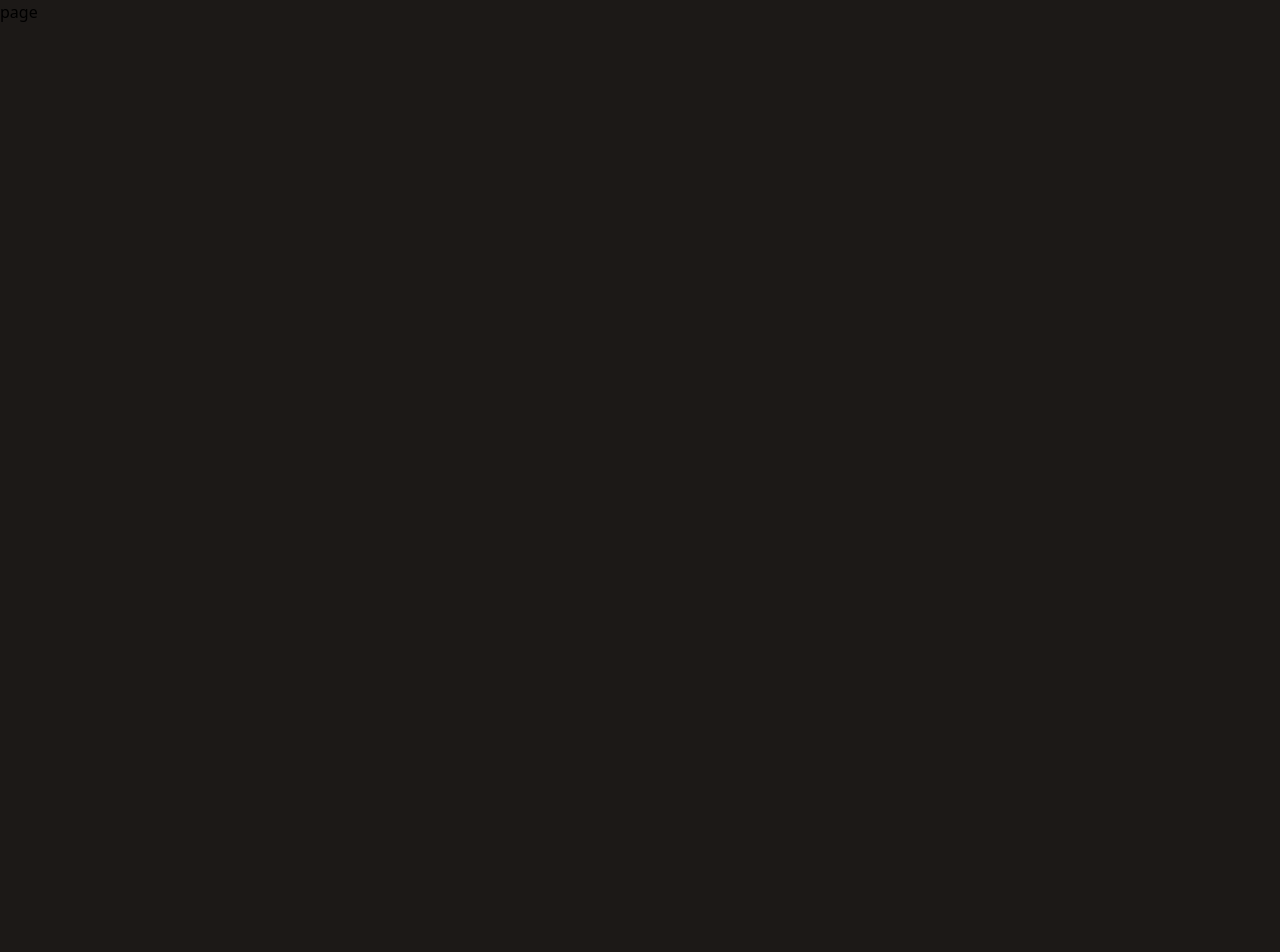
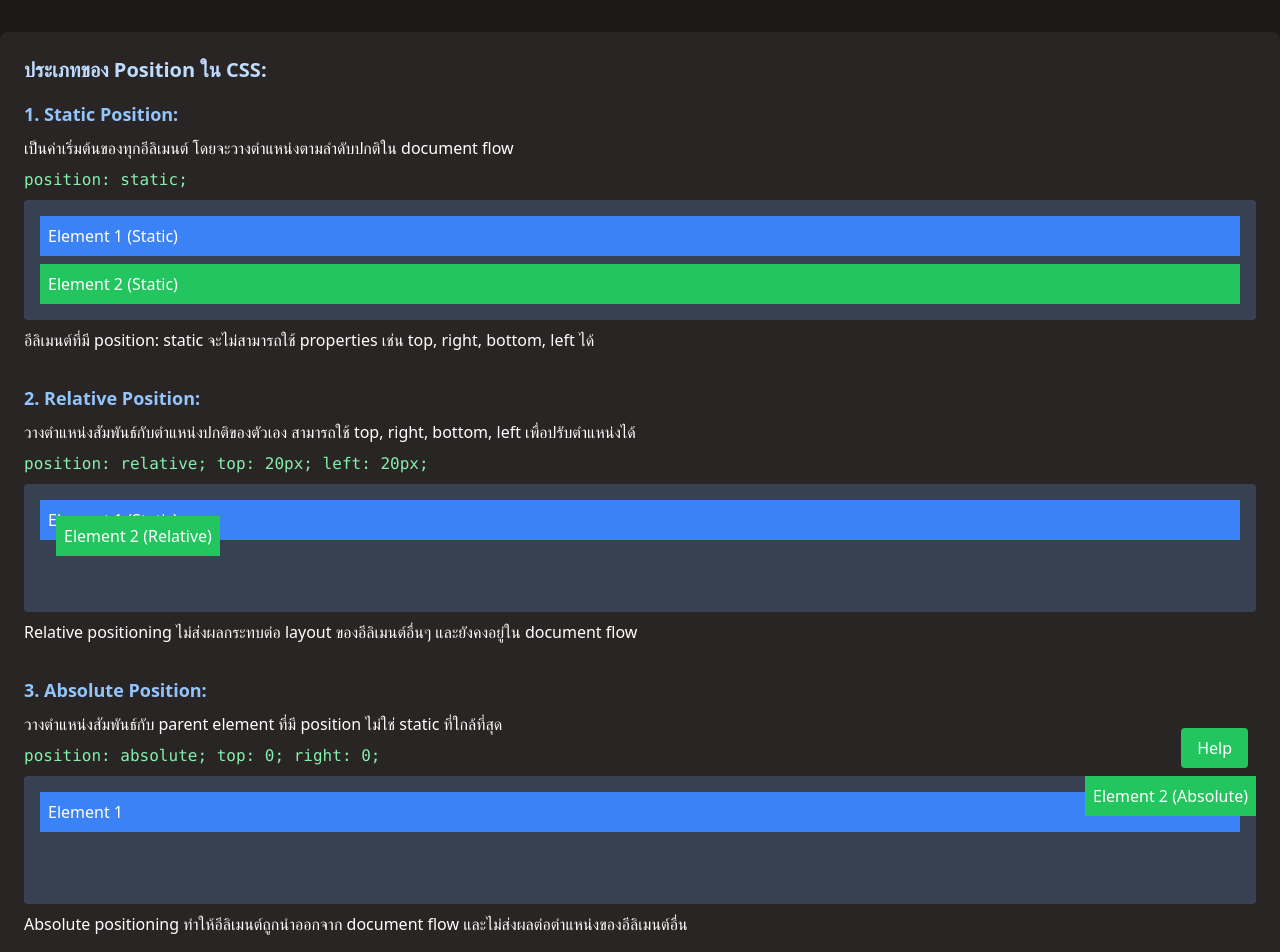
Before and after one commit to Chanawin-kmpn/css-reviews, a Next.js app: page /layout/positioning in a window 1280 px wide. Shown: the top 952 px of the page. Before the commit the page ends 800 px from the top, so only its background shows below. Built offline with nearby package versions, Linux system fonts and the light colour scheme.

Commit message:
add: add position page content;

```diff
--- a/app/layout/positioning/page.tsx
+++ b/app/layout/positioning/page.tsx
@@ -1,7 +1,161 @@
 import React from "react";
 
-const page = () => {
-  return <div>page</div>;
+const PositionExamplesDetailed = () => {
+  return (
+    <div className="mt-8 rounded-lg bg-stone-800 p-6 text-white shadow-md">
+      <h3 className="mb-4 text-xl font-semibold text-blue-200">
+        ประเภทของ Position ใน CSS:
+      </h3>
+
+      {/* Static Position */}
+      <div className="mb-8">
+        <h4 className="mb-2 text-lg font-semibold text-blue-300">
+          1. Static Position:
+        </h4>
+        <p className="mb-2">
+          เป็นค่าเริ่มต้นของทุกอีลิเมนต์ โดยจะวางตำแหน่งตามลำดับปกติใน document
+          flow
+        </p>
+        <code className="mb-2 block text-green-300">position: static;</code>
+        <div className="rounded bg-gray-700 p-4">
+          <div className="mb-2 bg-blue-500 p-2">Element 1 (Static)</div>
+          <div className="bg-green-500 p-2">Element 2 (Static)</div>
+        </div>
+        <p className="mt-2">
+          อีลิเมนต์ที่มี position: static จะไม่สามารถใช้ properties เช่น top,
+          right, bottom, left ได้
+        </p>
+      </div>
+
+      {/* Relative Position */}
+      <div className="mb-8">
+        <h4 className="mb-2 text-lg font-semibold text-blue-300">
+          2. Relative Position:
+        </h4>
+        <p className="mb-2">
+          วางตำแหน่งสัมพันธ์กับตำแหน่งปกติของตัวเอง สามารถใช้ top, right,
+          bottom, left เพื่อปรับตำแหน่งได้
+        </p>
+        <code className="mb-2 block text-green-300">
+          {`position: relative;
+top: 20px;
+left: 20px;`}
+        </code>
+        <div className="relative h-32 rounded bg-gray-700 p-4">
+          <div className="mb-2 bg-blue-500 p-2">Element 1 (Static)</div>
+          <div className="absolute left-8 top-8 bg-green-500 p-2">
+            Element 2 (Relative)
+          </div>
+        </div>
+        <p className="mt-2">
+          Relative positioning ไม่ส่งผลกระทบต่อ layout ของอีลิเมนต์อื่นๆ
+          และยังคงอยู่ใน document flow
+        </p>
+      </div>
+
+      {/* Absolute Position */}
+      <div className="mb-8">
+        <h4 className="mb-2 text-lg font-semibold text-blue-300">
+          3. Absolute Position:
+        </h4>
+        <p className="mb-2">
+          วางตำแหน่งสัมพันธ์กับ parent element ที่มี position ไม่ใช่ static
+          ที่ใกล้ที่สุด
+        </p>
+        <code className="mb-2 block text-green-300">
+          {`position: absolute;
+top: 0;
+right: 0;`}
+        </code>
+        <div className="relative h-32 rounded bg-gray-700 p-4">
+          <div className="mb-2 bg-blue-500 p-2">Element 1</div>
+          <div className="absolute right-0 top-0 bg-green-500 p-2">
+            Element 2 (Absolute)
+          </div>
+        </div>
+        <p className="mt-2">
+          Absolute positioning ทำให้อีลิเมนต์ถูกนำออกจาก document flow
+          และไม่ส่งผลต่อตำแหน่งของอีลิเมนต์อื่น
+        </p>
+      </div>
+
+      {/* Fixed Position */}
+      <div className="mb-8">
+        <h4 className="mb-2 text-lg font-semibold text-blue-300">
+          4. Fixed Position:
+        </h4>
+        <p className="mb-2">
+          วางตำแหน่งสัมพันธ์กับ viewport ไม่เปลี่ยนตำแหน่งเมื่อเลื่อนหน้าจอ
+        </p>
+        <code className="mb-2 block text-green-300">
+          {`position: fixed;
+bottom: 20px;
+right: 20px;`}
+        </code>
+        <div className="relative h-48 overflow-auto rounded bg-gray-700 p-4">
+          <div className="h-96 bg-gray-600 p-4">
+            <p className="mb-4">เนื้อหาที่สามารถเลื่อนได้...</p>
+            <p className="mb-4">ลองเลื่อนดูและสังเกตปุ่ม Help</p>
+            <p>เนื้อหาเพิ่มเติม...</p>
+            <button className="fixed bottom-8 right-8 rounded bg-green-500 px-4 py-2 text-white">
+              Help
+            </button>
+          </div>
+        </div>
+        <p className="mt-2">
+          Fixed positioning
+          เหมาะสำหรับอีลิเมนต์ที่ต้องการให้อยู่ในตำแหน่งเดิมเสมอ
+          แม้จะเลื่อนหน้าจอ
+        </p>
+      </div>
+
+      {/* Sticky Position */}
+      <div>
+        <h4 className="mb-2 text-lg font-semibold text-blue-300">
+          5. Sticky Position:
+        </h4>
+        <p className="mb-2">
+          ผสมผสานระหว่าง relative และ fixed โดยจะเปลี่ยนเป็น fixed
+          เมื่อเลื่อนถึงจุดที่กำหนด
+        </p>
+        <code className="mb-2 block text-green-300">
+          {`position: sticky;
+top: 0;`}
+        </code>
+        <div className="h-48 overflow-auto rounded bg-gray-700 p-4">
+          <div className="h-96">
+            <div className="sticky top-0 bg-blue-500 p-2">Sticky Header</div>
+            <div className="mt-4">เนื้อหาที่สามารถเลื่อนได้...</div>
+            <p className="my-4">ลองเลื่อนดูและสังเกต Sticky Header</p>
+            <p>เนื้อหาเพิ่มเติม...</p>
+          </div>
+        </div>
+        <p className="mt-2">
+          Sticky positioning เหมาะสำหรับการทำ headers หรือ navigation
+          ที่ต้องการให้ติดอยู่ด้านบนเมื่อเลื่อนหน้าจอ
+        </p>
+      </div>
+
+      <div className="mt-8">
+        <h4 className="mb-2 text-lg font-semibold text-blue-300">
+          ข้อควรระวังเพิ่มเติม:
+        </h4>
+        <ul className="list-inside list-disc space-y-2">
+          <li>
+            การใช้ transform, filter, หรือ will-change บน ancestor elements
+            อาจส่งผลต่อการทำงานของ Fixed Position
+          </li>
+          <li>
+            Absolute และ Fixed Position จะทำให้อีลิเมนต์ถูกนำออกจาก document
+            flow ซึ่งอาจส่งผลต่อ layout ของหน้าเว็บ
+          </li>
+          <li>
+            Sticky Position อาจไม่ทำงานใน table elements บางกรณีใน browser เก่า
+          </li>
+        </ul>
+      </div>
+    </div>
+  );
 };
 
-export default page;
+export default PositionExamplesDetailed;
```
